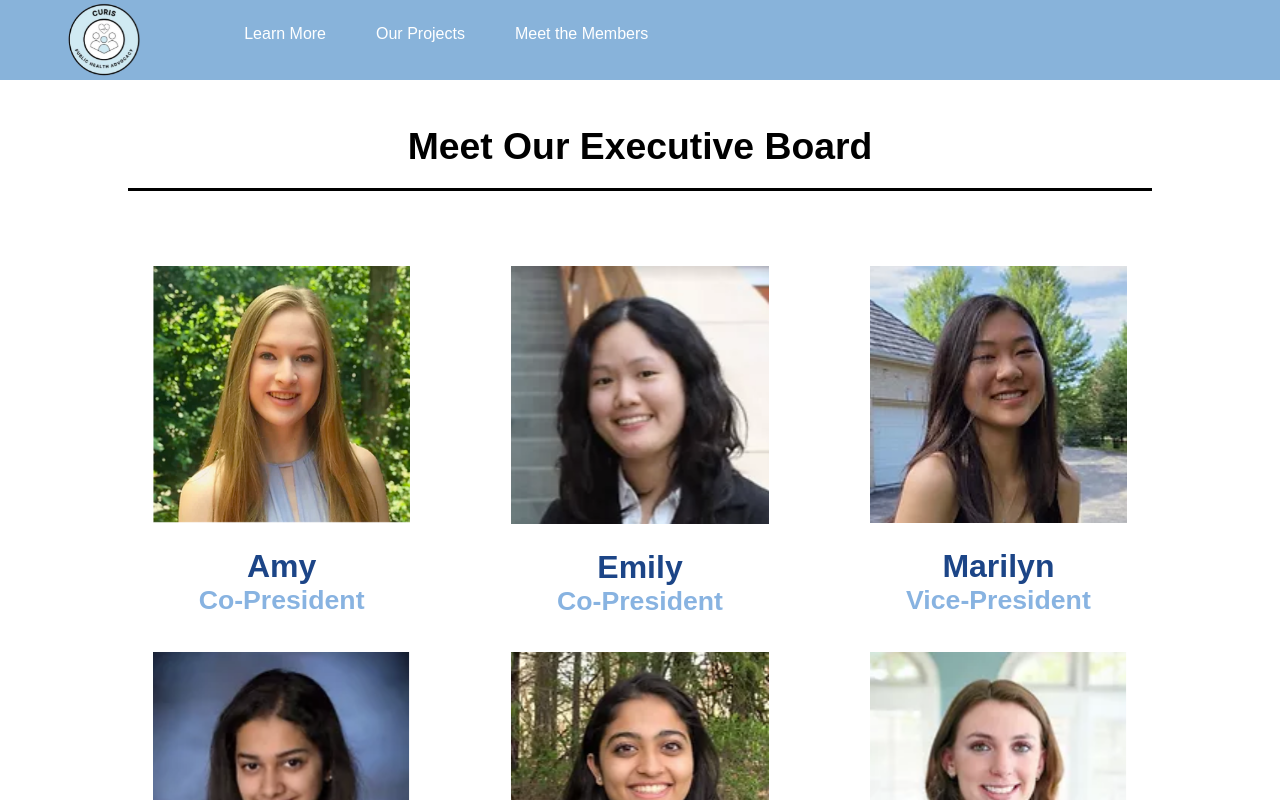
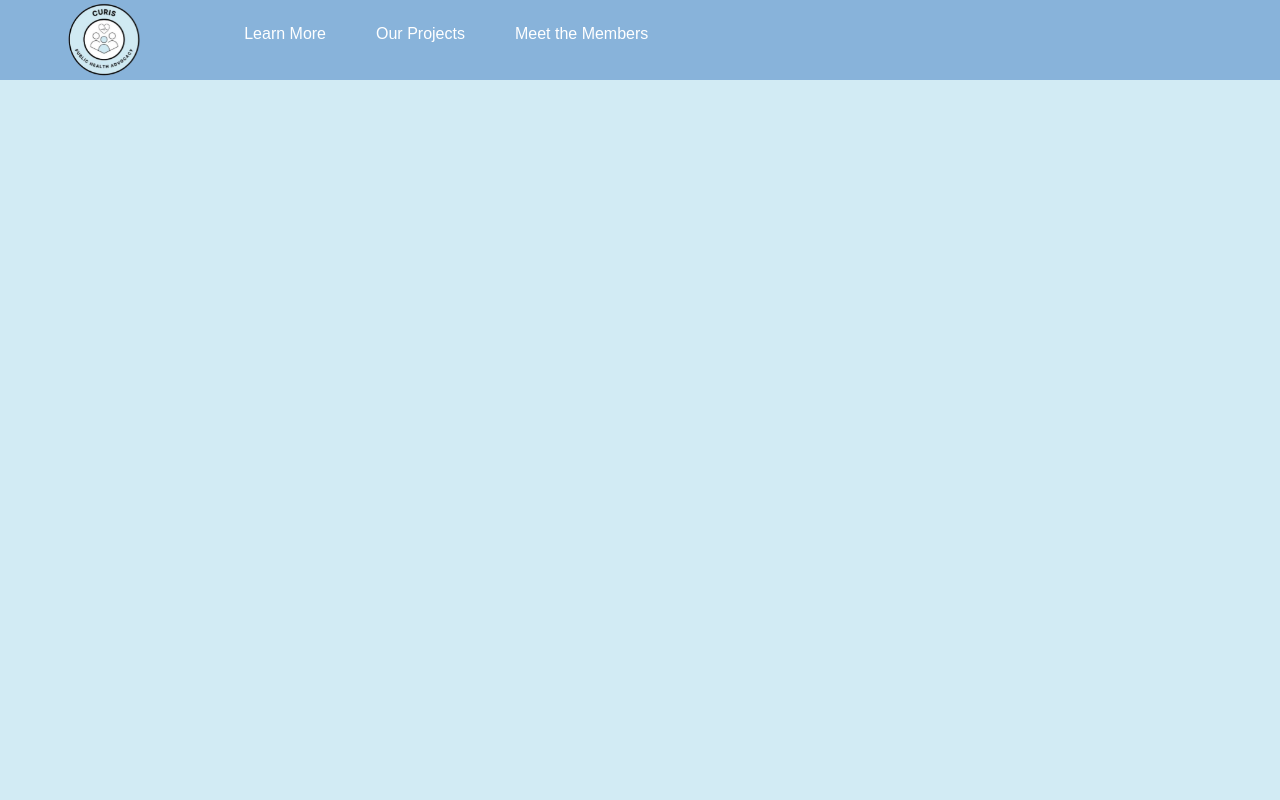
Before and after one commit to dwyerg/CURIS_T4SG, a React (Create React App) app in the folder react_packages/: page /members in a window 1280 px wide. Shown: the top 800 px of the page. Built offline with nearby package versions, Linux system fonts and the light colour scheme.

Commit message:
working on lightbox--opens img on click but no styling

```diff
--- a/react_packages/src/pages/Members.js
+++ b/react_packages/src/pages/Members.js
@@ -1,4 +1,4 @@
-import React from 'react';
+import React, {useState} from 'react';
 import './StyleMembers.css';
 
 import generalMembers from '../assets/gen_members.PNG';
@@ -9,7 +9,13 @@ import geeta from '../assets/geeta.PNG';
 import nishika from '../assets/nishika.PNG';
 import claire from '../assets/claire.PNG';
 
-const Members = () => {
+const Members = ({children, src, alt, Wrapper = 'div'}) => {
+
+  const [ isOpen, setIsOpen ] = useState(false);
+
+  const toggleIsOpen = () => {
+    setIsOpen(!isOpen);
+  };
 
   return (
     <>
@@ -18,16 +24,40 @@ const Members = () => {
         <h1>Meet Our Executive Board</h1>
 
         <div className="grid">
-          <div className="imgAndName">
+          <div className="imgAndName" onClick={toggleIsOpen} style={{ cursor: 'pointer' }} >
+
+          <Wrapper style={{
+    					position: 'fixed',
+    					top: '0',
+    					left: '0',
+              backgroundColor: '#d2ebf4',
+              width: '100vw',
+              height: '100vh',
+              paddingLeft: '10%',
+              paddingTop: '5%'
+    				}}>
+              {children}
+              {isOpen ?
+                <div onClick={toggleIsOpen}>
+                  <img src={amy} alt="Amy, a Co-President of CURIS" />
+                  <h4 style={{ color: 'white', float: 'right' }}>Amy</h4>
+                  <h5>Co-President</h5>
+                </div>
+                : null}
+            </Wrapper>
+
             <img src={amy} alt="Amy, a Co-President of CURIS" />
             <h4>Amy</h4>
             <h5>Co-President</h5>
+
           </div>
+
           <div className="imgAndName">
             <img src={emily} alt="Emily, a Co-President of CURIS" />
             <h4>Emily</h4>
             <h5>Co-President</h5>
           </div>
+
           <div className="imgAndName">
             <img src={marilyn} alt="Marilyn, the Vice-President of CURIS" />
             <h4>Marilyn</h4>
```
